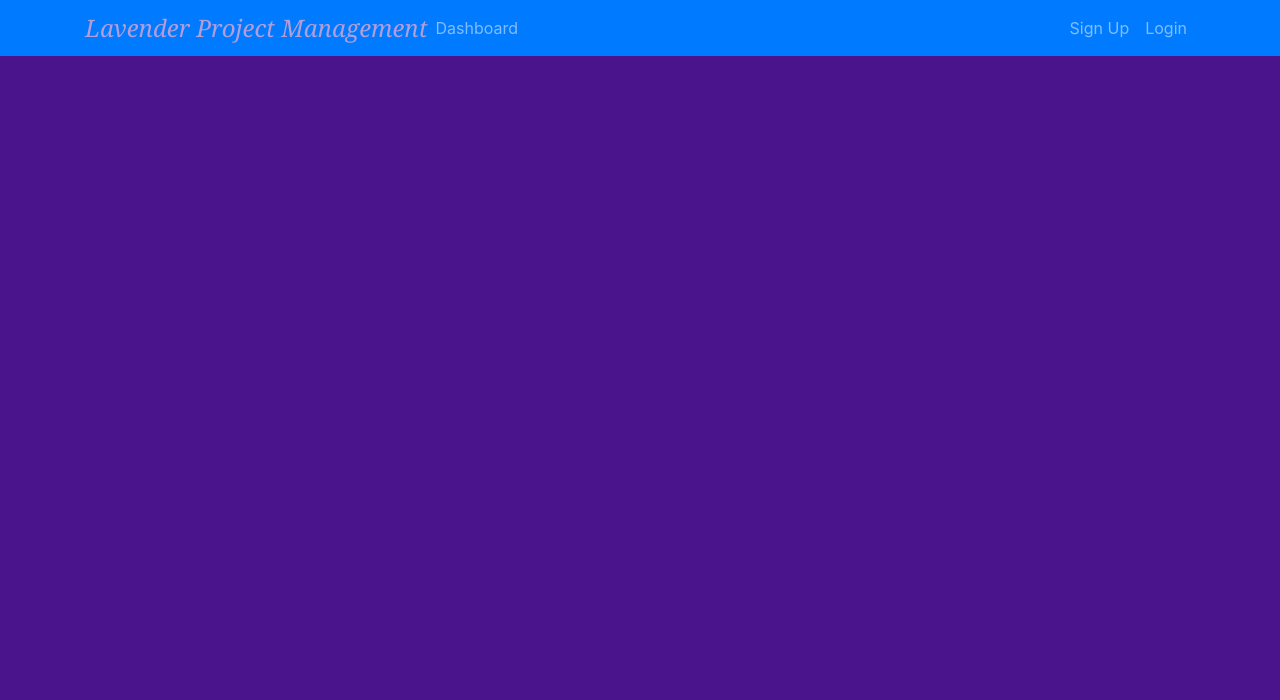
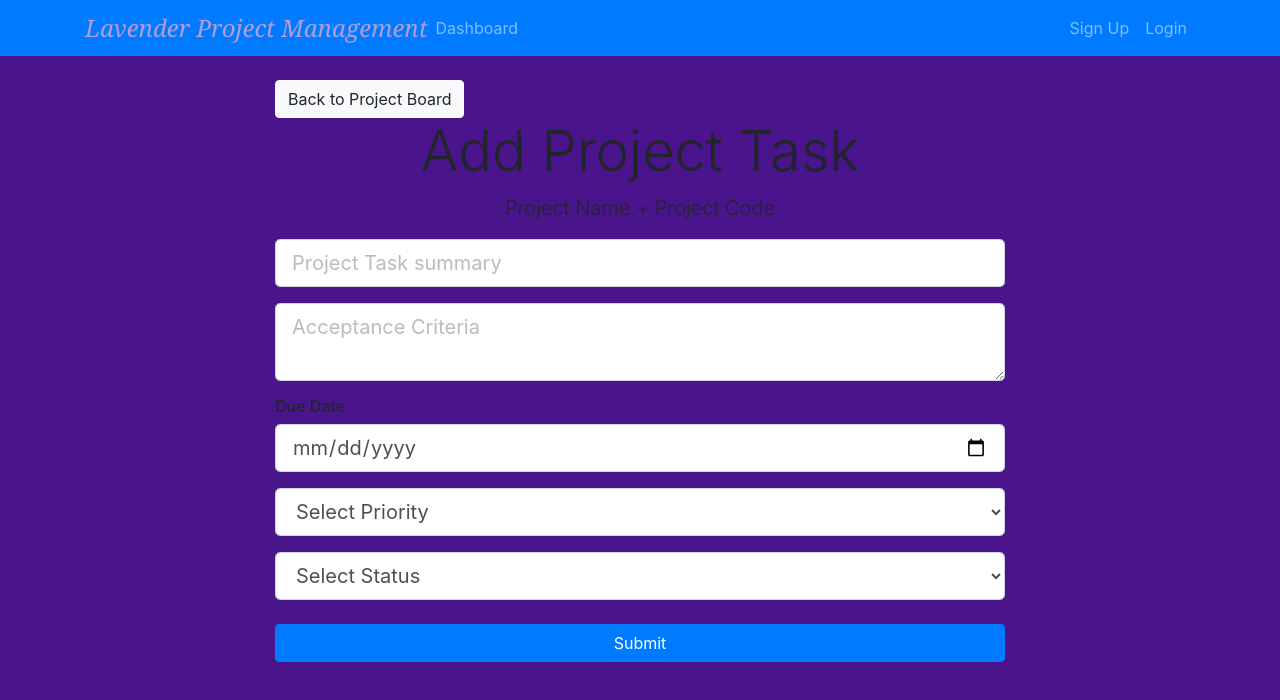
Before and after one commit to mhall99/AgileIntPPMTool, a React (Create React App) app in the folder ppmtool-react-client/: page /addProjectTask/1 in a window 1280 px wide. Shown: the top 700 px of the page. Built offline with nearby package versions, Linux system fonts and the light colour scheme.

Commit message:
routes to projectBoard and AddProjectTask

```diff
--- a/ppmtool-react-client/src/App.js
+++ b/ppmtool-react-client/src/App.js
@@ -8,6 +8,8 @@
 import { Provider } from "react-redux";
 import store from "./store";
 import UpdateProject from "./components/Project/UpdateProject";
+import ProjectBoard from "./components/ProjectBoard/ProjectBoard";
+import AddProjectTask from "./components/ProjectBoard/ProjectTasks/AddProjectTask";
 
 class App extends Component {
   render() {
@@ -19,6 +21,12 @@
             <Route exact path="/dashboard" component={Dashboard} />
             <Route exact path="/addProject" component={AddProject} />
             <Route exact path="/updateProject/:id" component={UpdateProject} />
+            <Route exact path="/projectBoard/:id" component={ProjectBoard} />
+            <Route
+              exact
+              path="/addProjectTask/:id"
+              component={AddProjectTask}
+            />
           </div>
         </Router>
       </Provider>
--- a/ppmtool-react-client/src/actions/projectActions.js
+++ b/ppmtool-react-client/src/actions/projectActions.js
@@ -3,7 +3,7 @@
 
 export const createProject = (project, history) => async (dispatch) => {
   try {
-    const res = await axios.post("http://localhost:8080/api/project", project);
+    await axios.post("http://localhost:8080/api/project", project);
     history.push("/dashboard");
     dispatch({
       type: GET_ERRORS,
--- a/ppmtool-react-client/src/components/Project/ProjectItem.js
+++ b/ppmtool-react-client/src/components/Project/ProjectItem.js
@@ -26,11 +26,11 @@
             </div>
             <div className="col-md-4 d-none d-lg-block">
               <ul className="list-group">
-                <a href="#">
+                <Link to={`/projectBoard/${project.projectIdentifier}`}>
                   <li className="list-group-item board">
                     <i className="fa fa-flag-checkered pr-1"> Project Board </i>
                   </li>
-                </a>
+                </Link>
                 <Link to={`/updateProject/${project.projectIdentifier}`}>
                   <li className="list-group-item update">
                     <i className="fa fa-edit pr-1"> Update Project Info</i>
--- a/ppmtool-react-client/src/components/ProjectBoard/ProjectBoard.js
+++ b/ppmtool-react-client/src/components/ProjectBoard/ProjectBoard.js
@@ -0,0 +1,61 @@
+import React, { Component } from "react";
+import { Link } from "react-router-dom";
+
+class ProjectBoard extends Component {
+  render() {
+    const { id } = this.props.match.params;
+    return (
+      <div className="container">
+        <Link to={`/addProjectTask/${id}`} className="btn btn-primary mb-3">
+          <i className="fas fa-plus-circle"> Create Project Task</i>
+        </Link>
+        <br />
+        <hr />
+        <div className="container">
+          <div className="row">
+            <div className="col-md-4">
+              <div className="card text-center mb-2">
+                <div className="card-header bg-secondary text-white">
+                  <h3>TO DO</h3>
+                </div>
+              </div>
+
+              <div className="card mb-1 bg-light">
+                <div className="card-header text-primary">
+                  ID: projectSequence -- Priority: priorityString
+                </div>
+                <div className="card-body bg-light">
+                  <h5 className="card-title">project_task.summary</h5>
+                  <p className="card-text text-truncate ">
+                    project_task.acceptanceCriteria
+                  </p>
+                  <a href="" className="btn btn-primary">
+                    View / Update
+                  </a>
+
+                  <button className="btn btn-danger ml-4">Delete</button>
+                </div>
+              </div>
+            </div>
+            <div className="col-md-4">
+              <div className="card text-center mb-2">
+                <div className="card-header bg-primary text-white">
+                  <h3>In Progress</h3>
+                </div>
+              </div>
+            </div>
+            <div className="col-md-4">
+              <div className="card text-center mb-2">
+                <div className="card-header bg-success text-white">
+                  <h3>Done</h3>
+                </div>
+              </div>
+            </div>
+          </div>
+        </div>
+      </div>
+    );
+  }
+}
+
+export default ProjectBoard;
--- a/ppmtool-react-client/src/components/ProjectBoard/ProjectTasks/AddProjectTask.js
+++ b/ppmtool-react-client/src/components/ProjectBoard/ProjectTasks/AddProjectTask.js
@@ -0,0 +1,78 @@
+import React, { Component } from "react";
+import { Link } from "react-router-dom";
+
+class AddProjectTask extends Component {
+  render() {
+    const { id } = this.props.match.params;
+    return (
+      <div className="add-PBI">
+        <div className="container">
+          <div className="row">
+            <div className="col-md-8 m-auto">
+              <Link to={`/projectBoard/${id}`} className="btn btn-light">
+                Back to Project Board
+              </Link>
+              <h4 className="display-4 text-center">Add Project Task</h4>
+              <p className="lead text-center">Project Name + Project Code</p>
+              <form onSubmit={this.onSubmit}>
+                <div className="form-group">
+                  <input
+                    type="text"
+                    className="form-control form-control-lg"
+                    name="summary"
+                    placeholder="Project Task summary"
+                  />
+                </div>
+                <div className="form-group">
+                  <textarea
+                    className="form-control form-control-lg"
+                    placeholder="Acceptance Criteria"
+                    name="acceptanceCriteria"
+                  ></textarea>
+                </div>
+                <h6>Due Date</h6>
+                <div className="form-group">
+                  <input
+                    type="date"
+                    className="form-control form-control-lg"
+                    name="dueDate"
+                  />
+                </div>
+                <div className="form-group">
+                  <select
+                    className="form-control form-control-lg"
+                    name="priority"
+                  >
+                    <option value={0}>Select Priority</option>
+                    <option value={1}>High</option>
+                    <option value={2}>Medium</option>
+                    <option value={3}>Low</option>
+                  </select>
+                </div>
+
+                <div className="form-group">
+                  <select
+                    className="form-control form-control-lg"
+                    name="status"
+                  >
+                    <option value="">Select Status</option>
+                    <option value="TO_DO">TO DO</option>
+                    <option value="IN_PROGRESS">IN PROGRESS</option>
+                    <option value="DONE">DONE</option>
+                  </select>
+                </div>
+
+                <input
+                  type="submit"
+                  className="btn btn-primary btn-block mt-4"
+                />
+              </form>
+            </div>
+          </div>
+        </div>
+      </div>
+    );
+  }
+}
+
+export default AddProjectTask;
```
